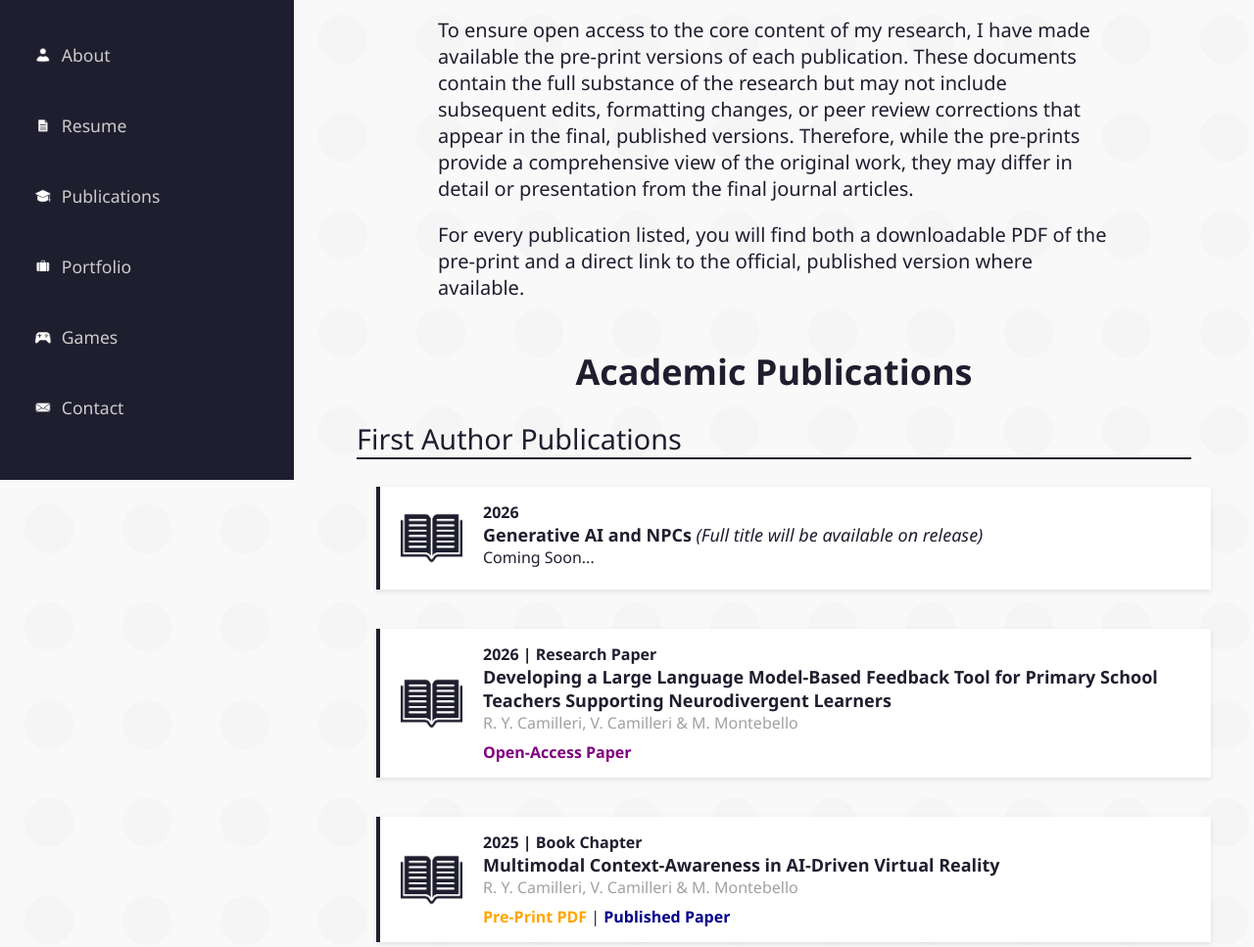
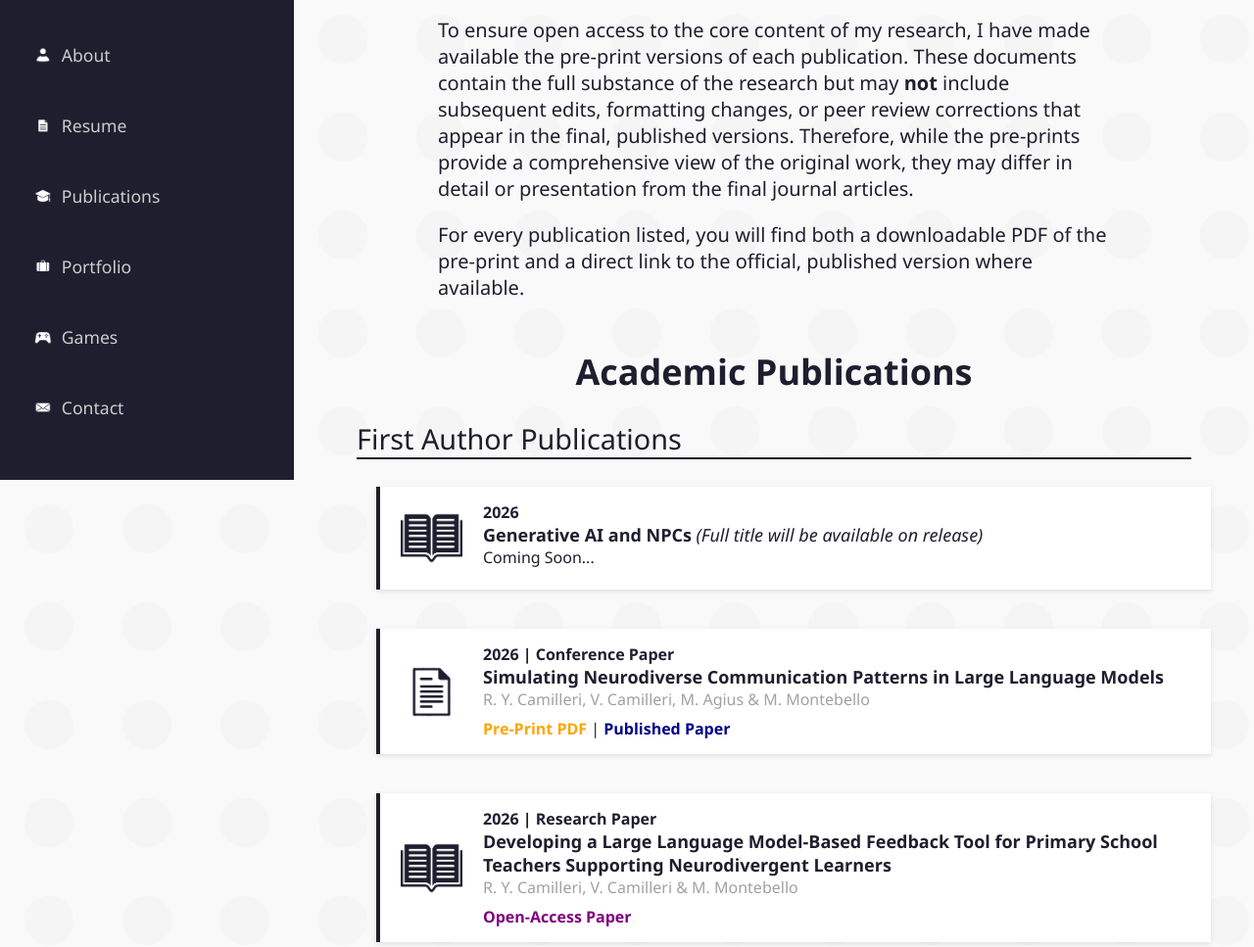
Before and after one commit to LordReno/LordReno.github.io, a plain HTML site: page publications.html in a window 1280 px wide. Shown: the part 310-1277 px from the top of the page at 98% size. Drawn offline with Linux system fonts and the light colour scheme.

Commit message:
Information Update

```diff
--- a/publications.html
+++ b/publications.html
@@ -59,7 +59,8 @@
             </p>
             <p>
                 To ensure open access to the core content of my research, I have made available the pre-print versions
-                of each publication. These documents contain the full substance of the research but may not include
+                of each publication. These documents contain the full substance of the research but may <b>not</b>
+                include
                 subsequent edits, formatting changes, or peer review corrections that appear in the final, published
                 versions. Therefore, while the pre-prints provide a comprehensive view of the original work, they may
                 differ in detail or presentation from the final journal articles.
@@ -75,6 +76,7 @@
 
             <h2>First Author Publications</h2>
             <div class="publication">
+
                 <div class="publication-item">
                     <div class="logo">
                         <img src="assets/Other/publication.png" alt=" ">
@@ -86,6 +88,26 @@
                                 release)</i>
                         </h3>
                         Coming Soon...
+                    </div>
+                </div>
+
+                <div class="publication-item">
+                    <div class="logo">
+                        <img src="assets/Other/conference paper.png" alt=" ">
+                    </div>
+                    <div class="details">
+                        <div class="date">2026 <span class="researchType">| Conference Paper</span></div>
+                        <h3>
+                            Simulating Neurodiverse Communication Patterns in Large Language Models
+                        </h3>
+                        <div class="author">
+                            R. Y. Camilleri, V. Camilleri, M. Agius & M. Montebello
+                        </div>
+                        <a href="papers/PrePrint_SimulatingNeurodiverseCommunication.pdf" target="_blank"
+                            class="prePrint">Pre-Print PDF</a>
+                        |
+                        <a href="https://link.springer.com/chapter/10.1007/978-3-032-32732-1_2" target="_blank"
+                            class="officialPrint">Published Paper</a>
                     </div>
                 </div>
 
@@ -178,8 +200,8 @@
                         <div class="author">
                             R. Y. Camilleri & V. Camilleri
                         </div>
-                        <a href="papers/Bachelors_Thesis.pdf" target="_blank" class="openAccessPrint">Open-Access
-                            Paper</a>
+                        <a href="https://www.researchgate.net/publication/399988179_User_Engagement_in_Serious_Games"
+                            target="_blank" class="openAccessPrint">Open-Access Paper</a>
                     </div>
                 </div>
             </div>
@@ -214,8 +236,8 @@
                         <div class="author">
                             V. Camilleri, R. Y. Camilleri, M. Fialovszky, D. Pace, D. Seychell & M. Montebello
                         </div>
-                        <a href="https://ieeexplore.ieee.org/document/11633226/"
-                            target="_blank" class="officialPrint">Published Paper</a>
+                        <a href="https://ieeexplore.ieee.org/document/11633226/" target="_blank"
+                            class="officialPrint">Published Paper</a>
                     </div>
                 </div>
 
@@ -279,7 +301,8 @@
         </div>
 
         <footer style="margin: 5vh 0;">
-            &copy; <script>document.write(/\d{4}/.exec(Date())[0])</script> Reno Yuri Camilleri
+            &copy;
+            <script>document.write(/\d{4}/.exec(Date())[0])</script> Reno Yuri Camilleri
         </footer>
     </main>
 
```
Also changed, not shown: portfolio.html (+15 -1 lines), assets/Other/Conferences/IntelliSys 2026.png (added), 1 other file.
